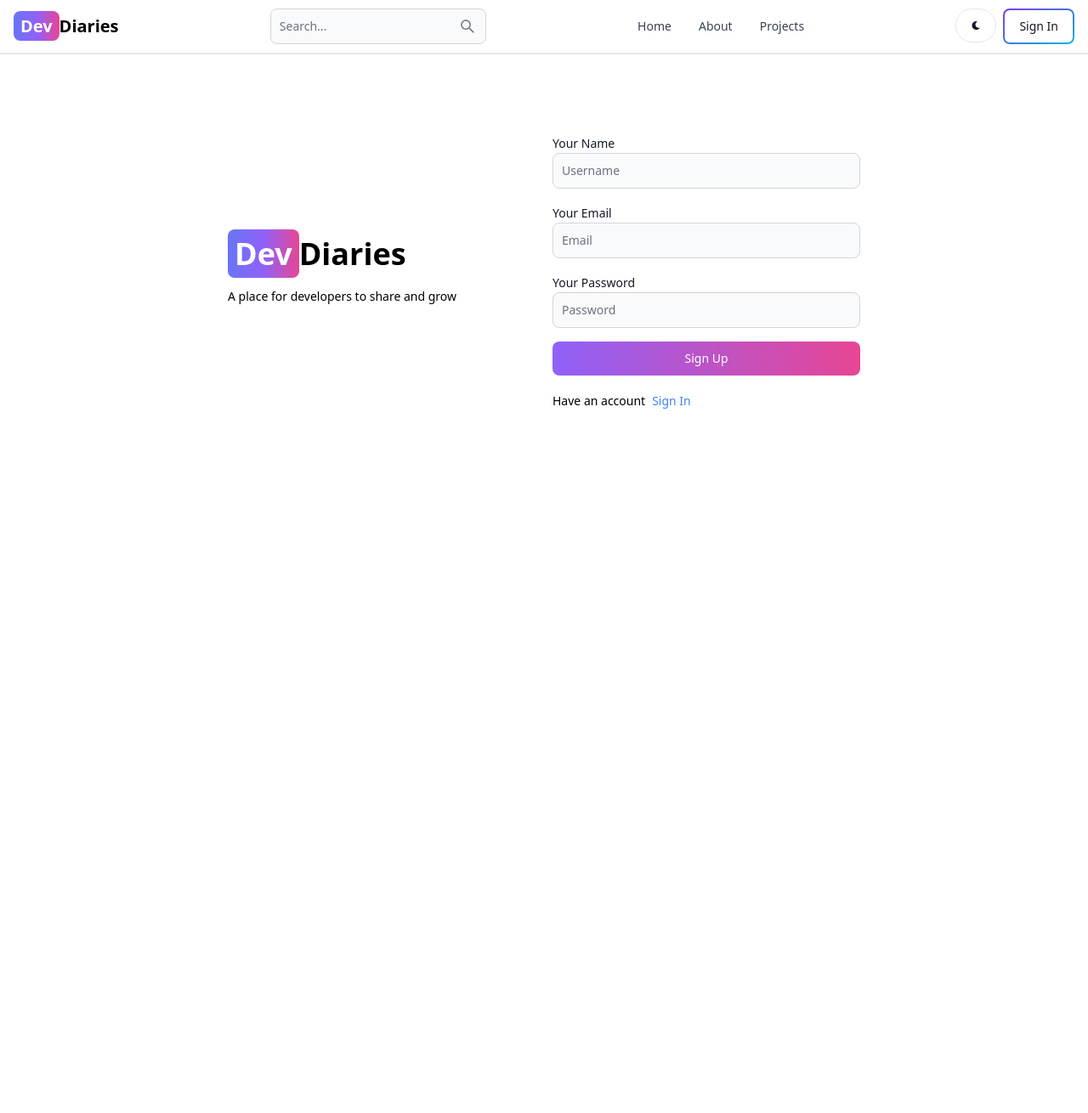
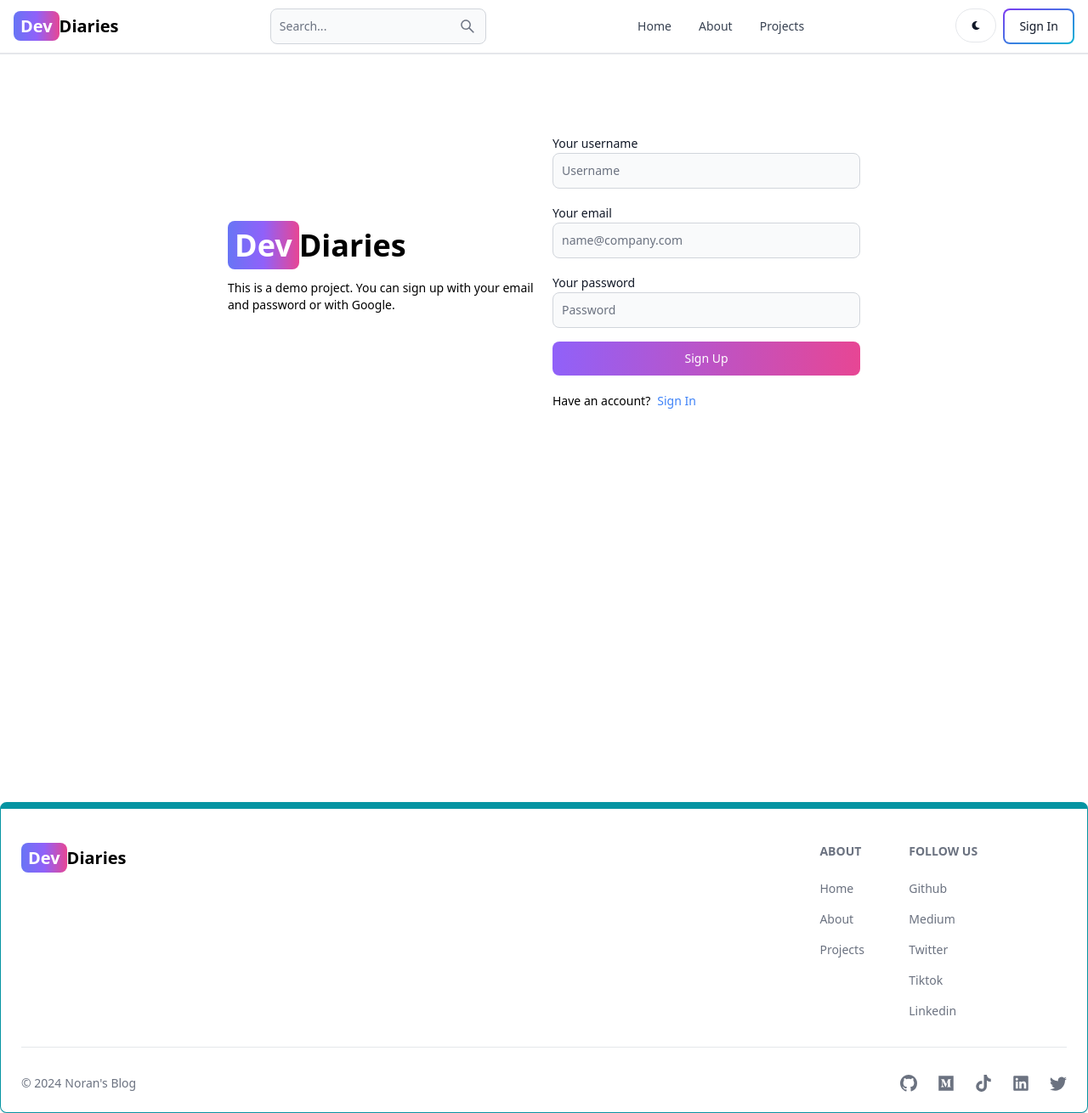
Before and after one commit to Noransaber/Dev-Diaries-Blog, a React (Vite) app in the folder Client/: page /signup in a window 1280 px wide. Shown: the whole page at 85% size. Before the commit the page ends 944 px from the top, so only its background shows below. Built offline with nearby package versions, Linux system fonts and the light colour scheme.

Commit message:
Creating Footer

```diff
--- a/Client/src/App.jsx
+++ b/Client/src/App.jsx
@@ -8,6 +8,7 @@
 import Signin from './pages/Signin';
 import Projects from './pages/Projects';
 import Header from './components/Header';
+import Footer from './components/Footer';
 
 export default function App() {
   return (
@@ -22,6 +23,7 @@
           <Route path='/signin' element={<Signin />} />
           <Route path='/projects' element={<Projects />} />
         </Routes>
+        <Footer />
       </BrowserRouter>
     </div>
   );
--- /dev/null
+++ b/Client/src/components/Footer.jsx
@@ -0,0 +1,93 @@
+import { Footer } from 'flowbite-react';
+import { Link } from 'react-router-dom';
+import { BsGithub, BsTwitter } from 'react-icons/bs';
+import { FaMedium, FaTiktok, FaLinkedin } from 'react-icons/fa';
+
+export default function FooterComp() {
+  return (
+    <Footer container className='border border-t-8 border-teal-500'>
+      <div className='w-full max-w-7-xl mx-auto'>
+        <div className='grid w-full justify-between sm:flex md:grid-cols-1'>
+          {/* Logo section dev */}
+          <div className='mt-5 '>
+            <Link
+              to='/'
+              className='self-center
+          whitespace-nowrap
+          text-lg
+          sm:text-xl
+          font-semibold
+          dark:text-white'
+            >
+              <span
+                className='px-2 py-1 bg-gradient-to-r
+            from-indigo-500
+            via-purple-500
+            to-pink-500 rounded-lg
+             text-white'
+              >
+                Dev
+              </span>
+              Diaries
+            </Link>
+          </div>
+          <div className='grid grid-cols-2 gap-8 mt-4 sm:grid-cols-3 sm:gap-6'>
+            <div>
+              <Footer.Title title='About' />
+              <Footer.LinkGroup col>
+                <Footer.Link href='#' target='_blank' rel='noopener noreferrer'>
+                  Home
+                </Footer.Link>
+
+                <Footer.Link href='/about' target='_blank' rel='noopener noreferrer'>
+                  About
+                </Footer.Link>
+
+                <Footer.Link href='/projects' target='_blank' rel='noopener noreferrer'>
+                  Projects
+                </Footer.Link>
+              </Footer.LinkGroup>
+            </div>
+
+            <div>
+              <Footer.Title title='Follow us' />
+              <Footer.LinkGroup col>
+                <Footer.Link href='https://github.com/Noransaber' target='_blank' rel='noopener noreferrer'>
+                  Github
+                </Footer.Link>
+
+                <Footer.Link href='https://medium.com/@noransaber685' target='_blank' rel='noopener noreferrer'>
+                  Medium
+                </Footer.Link>
+
+                <Footer.Link href='https://twitter.com/Noransaber11' target='_blank' rel='noopener noreferrer'>
+                  Twitter
+                </Footer.Link>
+
+                <Footer.Link href='https://www.tiktok.com/@progquicktips?_t=8kjphChjzja&_r=1' target='_blank' rel='noopener noreferrer'>
+                  Tiktok
+                </Footer.Link>
+
+                <Footer.Link href='https://www.linkedin.com/in/noran-saber-abdelfattah-6198471ba/' target='_blank' rel='noopener noreferrer'>
+                  Linkedin
+                </Footer.Link>
+              </Footer.LinkGroup>
+            </div>
+          </div>
+        </div>
+
+        <Footer.Divider />
+        <div className='w-full sm:flex sm:items-center sm:justify-between'>
+          <Footer.Copyright href='https://www.linkedin.com/in/noran-saber-abdelfattah-6198471ba/' by="Noran's Blog" year={new Date().getFullYear()} />
+          <div className='flex gap-6 sm:mt-0 mt-4 sm:justify-center'>
+            <Footer.Icon href='https://github.com/Noransaber' icon={BsGithub} />
+            <Footer.Icon href='https://medium.com/@noransaber685' icon={FaMedium} />
+            <Footer.Icon href='https://www.tiktok.com/@progquicktips?_t=8kjphChjzja&_r=1' icon={FaTiktok} />
+            <Footer.Icon href='https://www.linkedin.com/in/noran-saber-abdelfattah-6198471ba/' icon={FaLinkedin} />
+            <Footer.Icon href='https://twitter.com/Noransaber11' icon={BsTwitter} />
+          </div>
+        </div>
+      </div>
+    </Footer>
+  );
+}
--- a/Client/src/pages/Signup.jsx
+++ b/Client/src/pages/Signup.jsx
@@ -1,63 +1,92 @@
-/* eslint-disable no-unused-vars */
-import { Button, Label, TextInput } from 'flowbite-react';
-import React from 'react';
-import { Link } from 'react-router-dom';
+import { Alert, Button, Label, Spinner, TextInput } from 'flowbite-react';
+import { useState } from 'react';
+import { Link, useNavigate } from 'react-router-dom';
+// import OAuth from '../components/OAuth';
 
-export default function Signup() {
+export default function SignUp() {
+  const [formData, setFormData] = useState({});
+  const [errorMessage, setErrorMessage] = useState(null);
+  const [loading, setLoading] = useState(false);
+  const navigate = useNavigate();
+  const handleChange = (e) => {
+    setFormData({ ...formData, [e.target.id]: e.target.value.trim() });
+  };
+  const handleSubmit = async (e) => {
+    e.preventDefault();
+    if (!formData.username || !formData.email || !formData.password) {
+      return setErrorMessage('Please fill out all fields.');
+    }
+    try {
+      setLoading(true);
+      setErrorMessage(null);
+      const res = await fetch('/api/auth/signup', {
+        method: 'POST',
+        headers: { 'Content-Type': 'application/json' },
+        body: JSON.stringify(formData),
+      });
+      const data = await res.json();
+      if (data.success === false) {
+        return setErrorMessage(data.message);
+      }
+      setLoading(false);
+      if (res.ok) {
+        navigate('/sign-in');
+      }
+    } catch (error) {
+      setErrorMessage(error.message);
+      setLoading(false);
+    }
+  };
   return (
     <div className='min-h-screen mt-20'>
       <div className='flex p-3 max-w-3xl mx-auto flex-col md:flex-row md:items-center gap-5'>
+        {/* left */}
         <div className='flex-1'>
-          {/* {Left side} */}
-          <Link
-            to='/'
-            className='
-          text-4xl
-          font-bold
-          dark:text-white'
-          >
-            <span
-              className='px-2 py-1 bg-gradient-to-r
-            from-indigo-500
-            via-purple-500
-            to-pink-500 rounded-lg
-             text-white'
-            >
-              Dev
-            </span>
+          <Link to='/' className='font-bold dark:text-white text-4xl'>
+            <span className='px-2 py-1 bg-gradient-to-r from-indigo-500 via-purple-500 to-pink-500 rounded-lg text-white'>Dev</span>
             Diaries
           </Link>
-          <p className='text-sm mt-5'>A place for developers to share and grow</p>
+          <p className='text-sm mt-5'>This is a demo project. You can sign up with your email and password or with Google.</p>
         </div>
+        {/* right */}
+
         <div className='flex-1'>
-          {/* Right side */}
-          <div className=''>
-            <form className='flex flex-col gap-4'>
+          <form className='flex flex-col gap-4' onSubmit={handleSubmit}>
             <div>
-                <Label value='Your Name' />
-                <TextInput type='text' placeholder='Username' id='username' />
+              <Label value='Your username' />
+              <TextInput type='text' placeholder='Username' id='username' onChange={handleChange} />
             </div>
-
             <div>
-                <Label value='Your Email' />
-                <TextInput type='email' placeholder='Email' id='email' />
+              <Label value='Your email' />
+              <TextInput type='email' placeholder='name@company.com' id='email' onChange={handleChange} />
             </div>
-
             <div>
-                <Label value='Your Password' />
-                <TextInput type='password' placeholder='Password' id='password' />
+              <Label value='Your password' />
+              <TextInput type='password' placeholder='Password' id='password' onChange={handleChange} />
             </div>
-              <Button gradientDuoTone='purpleToPink' type='submit'>
-                Sign Up
+            <Button gradientDuoTone='purpleToPink' type='submit' disabled={loading}>
+              {loading ? (
+                <>
+                  <Spinner size='sm' />
+                  <span className='pl-3'>Loading...</span>
+                </>
+              ) : (
+                'Sign Up'
+              )}
             </Button>
+            {/* <OAuth /> */}
           </form>
           <div className='flex gap-2 text-sm mt-5'>
-              <span>Have an account</span>
+            <span>Have an account?</span>
             <Link to='/sign-in' className='text-blue-500'>
               Sign In
             </Link>
           </div>
-          </div>
+          {errorMessage && (
+            <Alert className='mt-5' color='failure'>
+              {errorMessage}
+            </Alert>
+          )}
         </div>
       </div>
     </div>
--- a/Client/vite.config.js
+++ b/Client/vite.config.js
@@ -1,7 +1,15 @@
-import { defineConfig } from 'vite'
-import react from '@vitejs/plugin-react-swc'
+import { defineConfig } from 'vite';
+import react from '@vitejs/plugin-react-swc';
 
 // https://vitejs.dev/config/
 export default defineConfig({
+  server: {
+    proxy: {
+      '/api': {
+        target: 'http://localhost:3000',
+        secure: false,
+      },
+    },
+  },
   plugins: [react()],
-})
+});
```
Lines whose indentation alone changed are shown as unchanged.
